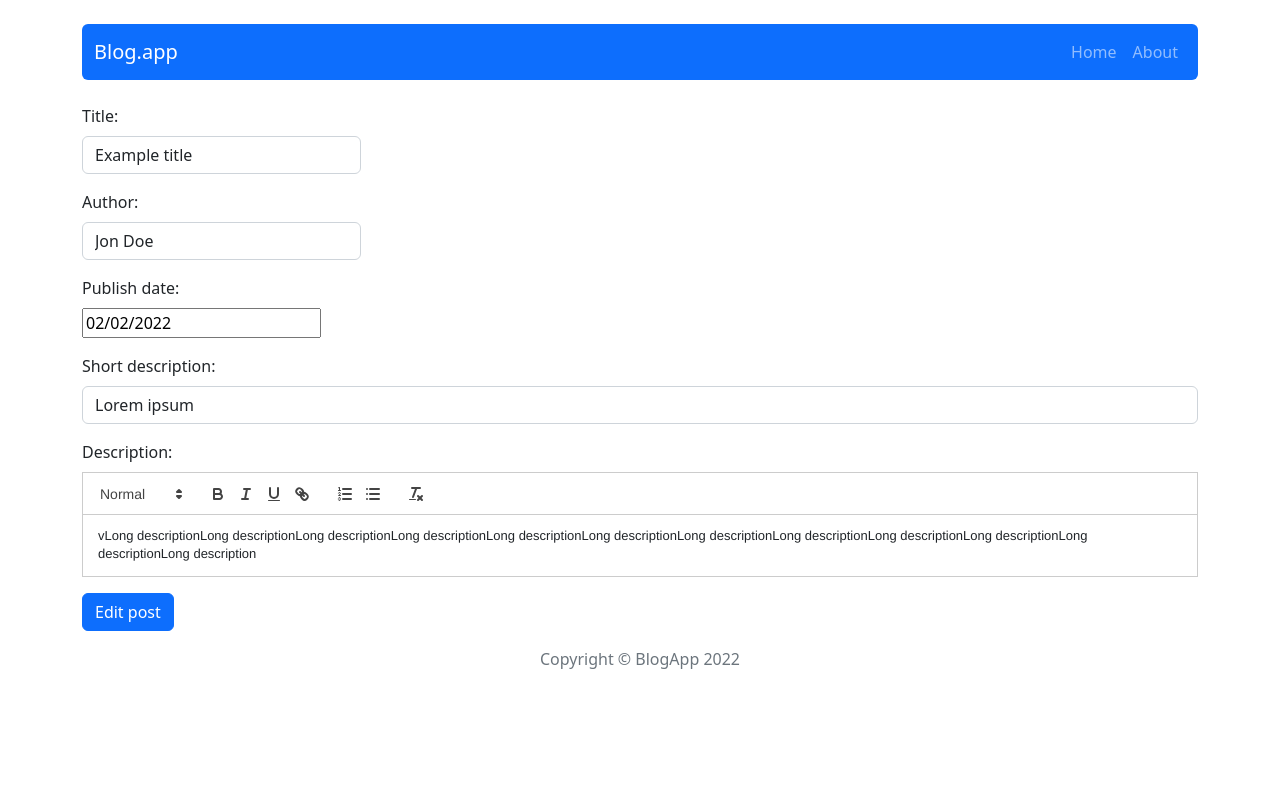
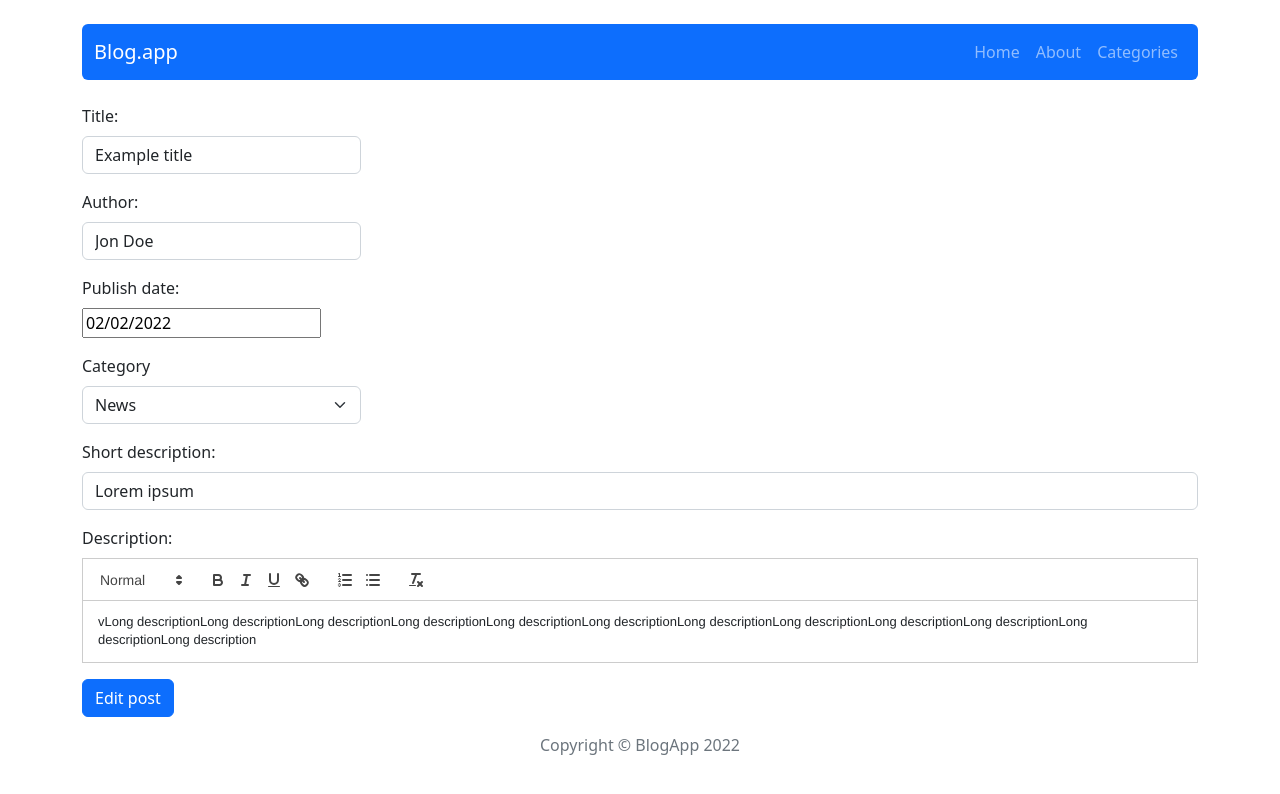
Before and after one commit to Erykov9/crud-app, a React (Create React App) app: page /post/edit/1 in a window 1280 px wide. Shown: the top 794 px of the page. Built offline with nearby package versions, Linux system fonts and the light colour scheme.

Commit message:
finished work

```diff
--- a/src/App.js
+++ b/src/App.js
@@ -6,6 +6,8 @@ import PostEdit from "./components/pages/PostEdit/PostEdit";
 import ErrorPage from "./components/pages/ErrorPage/ErrorPage";
 import Header from "./components/views/Header/Header";
 import Footer from "./components/views/Footer/Footer";
+import Categories from "./components/pages/Categories/Categories";
+import Category from "./components/features/Category";
 
 import { Routes, Route } from 'react-router-dom';
 import { Container } from "react-bootstrap";
@@ -21,6 +23,8 @@ function App() {
         <Route path="/post/:id" element={<Post />} />
         <Route path="/post/add" element={<PostAdd/>} />
         <Route path="/post/edit/:id" element={<PostEdit/>} />
+        <Route path="/categories" element={<Categories/>}/>
+        <Route path="/categories/:catId" element={<Category/>}/>
       </Routes>
       <Footer />
     </Container>
--- /dev/null
+++ b/src/components/features/Category.js
@@ -0,0 +1,22 @@
+import { useParams } from "react-router-dom";
+import { useSelector } from "react-redux";
+import { getCategoryById } from "../../redux/categoriesRedux";
+import PostCard from "./PostCard";
+import shortid from "shortid";
+
+const Category = () => {
+  const { catId } = useParams();
+  const category = useSelector(state => getCategoryById(state, catId));
+  console.log(category)
+
+
+
+  return (
+    <div>
+      <h2>Category: {catId}</h2>
+      {category.map(cat => <PostCard key={shortid()} {...cat}/>)}
+    </div>
+  )
+}
+
+export default Category;
--- a/src/components/features/EditPostForm.js
+++ b/src/components/features/EditPostForm.js
@@ -11,7 +11,7 @@ const EditPostForm = () => {
   const currentPost = useSelector(state => getPostById(state, id));
   const dispatch = useDispatch();
   const navigate = useNavigate();
-  console.log(currentPost.title)
+  console.log(currentPost.category)
 
   const handleSubmit = post => {
     dispatch(editPost({...post, id}))
@@ -20,7 +20,7 @@ const EditPostForm = () => {
 
   return (
     <>
-      <PostForm action={handleSubmit} actionText='Edit post' title={currentPost.title} author={currentPost.author} publishDate={currentPost.publishDate} shortDescription={currentPost.shortDescription} description={currentPost.description}/>
+      <PostForm action={handleSubmit} actionText='Edit post' title={currentPost.title} author={currentPost.author} publishDate={currentPost.publishDate} category={currentPost.category} shortDescription={currentPost.shortDescription} description={currentPost.description}/>
     </>
   )
 }
--- a/src/components/features/PostCard.js
+++ b/src/components/features/PostCard.js
@@ -11,6 +11,7 @@ const PostCard = (props) => {
           <Card.Title><strong>{props.title}</strong></Card.Title>
           <Card.Text><b>Author: </b>{props.author}</Card.Text>
           <Card.Text><b>Published: </b>{dateToStr(props.publishDate)}</Card.Text>
+          <Card.Text><b>Category: </b>{props.category}</Card.Text>
           <Card.Text>
             {props.shortDescription}...
           </Card.Text>
--- a/src/components/features/PostForm.js
+++ b/src/components/features/PostForm.js
@@ -7,6 +7,9 @@ import 'react-quill/dist/quill.snow.css';
 import DatePicker from "react-datepicker";
 import "react-datepicker/dist/react-datepicker.css";
 import { useForm } from "react-hook-form";
+import { getCategory } from "../../redux/categoriesRedux";
+import { useSelector } from "react-redux";
+import shortid from "shortid";
 
 const PostForm = ({action, actionText, ...props}) => {
   const [title, setTitle] = useState(props.title || '');
@@ -14,14 +17,18 @@ const PostForm = ({action, actionText, ...props}) => {
   const [date, setDate] = useState(props.publishDate || '');
   const [short, setShort] = useState(props.shortDescription || '');
   const [description, setDescription] = useState(props.description || '');
+  const [category, setCategory] = useState(props.category  || '');
   const [contentError, setContentError] = useState(false);
   const [dateError, setDateError] = useState(false);
 
+  const categoryId = useSelector(getCategory);
+
   const handleSubmit = () => {
+    setCategory(category)
     setContentError(!description);
     setDateError(!date);
     if (description && date) {
-      action({ title, author, publishDate: date, shortDescription: short, description })
+      action({ title, author, publishDate: date, category, shortDescription: short, description })
     }
   }
 
@@ -62,6 +69,14 @@ const PostForm = ({action, actionText, ...props}) => {
         {dateError && <small className="d-block form-text text-danger mt-2">Date cannot be empty</small>}
       </Form.Group>
 
+      <Form.Group className="mb-3 col-3">
+        <Form.Label>Category</Form.Label>
+        <Form.Select aria-label="Choose a category" value={category} onChange={e => setCategory(e.target.value)}>
+          <option>Choose a category...</option>
+          {categoryId.map(category => <option key={shortid()} value={category}>{category}</option>) }
+        </Form.Select>
+      </Form.Group>
+
       <Form.Group className="mb-3">
         <Form.Label>Short description:</Form.Label>
         <Form.Control
--- /dev/null
+++ b/src/components/pages/Categories/Categories.js
@@ -0,0 +1,21 @@
+import { getCategory } from "../../../redux/categoriesRedux";
+import { useSelector } from "react-redux";
+import shortid from "shortid";
+import { NavLink } from "react-router-dom";
+import { Nav } from "react-bootstrap";
+
+const Categories = () => {
+  const category = useSelector(getCategory);
+
+
+  return (
+    <div>
+      <h2>Categories</h2>
+      <ul>
+        {category.map(cat => <li key={shortid()}><Nav.Link as={NavLink} to={`/categories/${cat}` }>{cat}</Nav.Link></li>)}
+      </ul>
+    </div>
+  )
+}
+
+export default Categories;
--- a/src/components/pages/Post/Post.js
+++ b/src/components/pages/Post/Post.js
@@ -9,8 +9,6 @@ import { deletePost } from "../../../redux/postsRedux";
 import { Navigate } from "react-router-dom";
 import { NavLink } from "react-router-dom";
 import dateToStr from "../../../utils/dateToStr";
-
-
 
 
 const Post = () => {
@@ -39,6 +37,7 @@ const Post = () => {
               <Card.Title><strong>{postIdData.title}</strong></Card.Title>
               <Card.Text><b>Author: </b>{postIdData.author}</Card.Text>
               <Card.Text><b>Published: </b>{dateToStr(postIdData.publishDate)}</Card.Text>
+              <Card.Text><b>Category: </b>{postIdData.category}</Card.Text>
               <Card.Text dangerouslySetInnerHTML={{ __html: postIdData.description }}>
               </Card.Text>
             </Card.Body>
--- a/src/components/views/NavBar/NavBar.js
+++ b/src/components/views/NavBar/NavBar.js
@@ -12,6 +12,7 @@ const NavBar = () => {
           <Nav >
             <Nav.Link as={NavLink} to="/">Home</Nav.Link>
             <Nav.Link as={NavLink} to="/about">About</Nav.Link>
+            <Nav.Link as={NavLink} to="/categories">Categories</Nav.Link>
           </Nav>
         </Container>
       </Navbar>
--- /dev/null
+++ b/src/redux/categoriesRedux.js
@@ -0,0 +1,12 @@
+export const getCategory = ({category}) => category;
+export const getCategoryById = ( {posts}, catId ) => posts.filter(post => post.category === catId);
+
+
+const categoriesReducer = (statePart = [], action) => {
+  switch (action.type) {
+    default:
+      return statePart;
+  };
+};
+
+export default categoriesReducer;
--- a/src/redux/initialState.js
+++ b/src/redux/initialState.js
@@ -5,6 +5,7 @@ const initialState = {
       title: 'Example title',
       author: 'Jon Doe',
       publishDate: new Date('02-02-2022'),
+      category: 'News',
       shortDescription: 'Lorem ipsum',
       description: 'vLong descriptionLong descriptionLong descriptionLong descriptionLong descriptionLong descriptionLong descriptionLong descriptionLong descriptionLong descriptionLong descriptionLong description'
     },
@@ -14,6 +15,7 @@ const initialState = {
       title: 'Example title 2',
       author: 'Jane Doe',
       publishDate: new Date('02-02-2022'),
+      category: 'Sport',
       shortDescription: 'Lorem ipsum',
       description: 'Long description'
     },
@@ -23,6 +25,7 @@ const initialState = {
       title: 'Example title 3',
       author: 'Jane Doe',
       publishDate: new Date('02-02-2022'),
+      category: 'Movies',
       shortDescription: 'Lorem ipsum',
       description: 'Long description'
     },
@@ -32,10 +35,12 @@ const initialState = {
       title: 'Example title 4',
       author: 'Jane Doe',
       publishDate: new Date('02-02-2022'),
+      category: 'Sport',
       shortDescription: 'Lorem ipsum',
       description: 'Long description'
     }
   ],
+  category: ['Sport', 'News', 'Movies']
 }
 
 
--- a/src/redux/store.js
+++ b/src/redux/store.js
@@ -1,9 +1,11 @@
 import { createStore, combineReducers } from 'redux';
 import initialState from './initialState';
 import postsReducer from './postsRedux';
+import categoriesReducer from './categoriesRedux';
 
 const subreducers = {
   posts: postsReducer,
+  category: categoriesReducer,
 }
 
 const reducer = combineReducers(subreducers);
```
